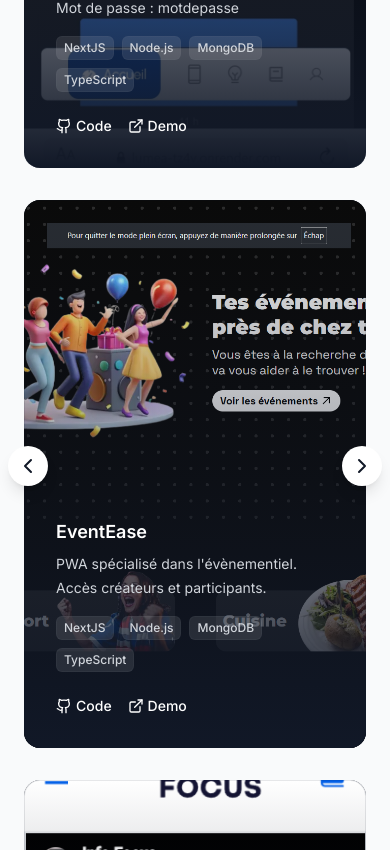
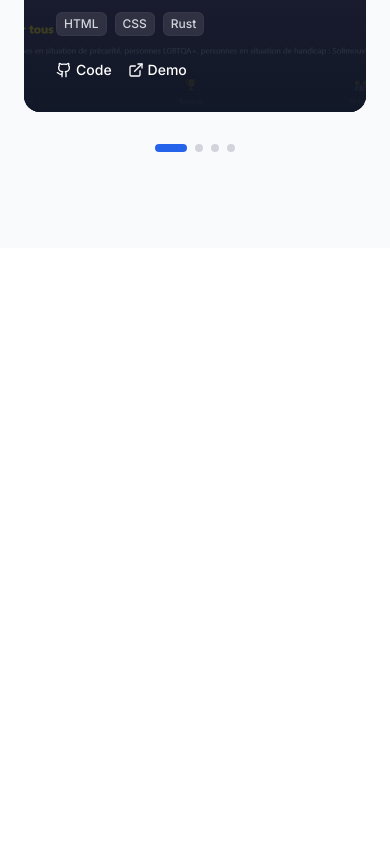
Before and after one commit to SebastienJLOPEZ/portefolio, a Next.js app: page / in a window 390 px wide. Shown: the part 2954-3804 px from the top of the page. After the commit the page ends 3202 px from the top, so only its background shows below. Built offline with nearby package versions, Linux system fonts and the light colour scheme.

Commit message:
Modified Mobile View of page | Changed CV.

```diff
--- a/src/components/FeaturedProjects.tsx
+++ b/src/components/FeaturedProjects.tsx
@@ -18,7 +18,18 @@ interface Project {
 export default function FeaturedProjects() {
   const [currentIndex, setCurrentIndex] = useState(0)
   const [projects] = useState<Project[]>(projectsData.sort((a, b) => b.id - a.id))
-  const itemsPerPage = 3
+  const [itemsPerPage, setItemsPerPage] = useState(3)
+
+  useEffect(() => {
+    const mq = window.matchMedia('(min-width: 1024px)')
+    const update = () => {
+      setItemsPerPage(mq.matches ? 3 : 1)
+      setCurrentIndex(0)
+    }
+    update()
+    mq.addEventListener('change', update)
+    return () => mq.removeEventListener('change', update)
+  }, [])
 
   const maxIndex = Math.max(0, projects.length - itemsPerPage)
 
@@ -33,7 +44,7 @@ export default function FeaturedProjects() {
   useEffect(() => {
     const interval = setInterval(() => {
       setCurrentIndex((prev) => (prev >= maxIndex ? 0 : prev + 1))
-    }, 5000)
+    }, 10000)
     return () => clearInterval(interval)
   }, [maxIndex])
 
@@ -72,11 +83,11 @@ export default function FeaturedProjects() {
           {/* Carrousel */}
           <div className="overflow-hidden">
             <div className="mx-auto max-w-2xl lg:max-w-none">
-              <div className="grid grid-cols-1 gap-8 lg:grid-cols-3">
+              <div className="                            grid grid-cols-1 gap-8 lg:grid-cols-3">
                 {visibleProjects.map((project) => (
                   <div
                     key={project.id}
-                    className="relative isolate flex flex-col justify-end overflow-hidden rounded-2xl bg-gray-900 px-8 pb-8 pt-80 sm:pt-48 lg:pt-80 transition-all duration-500"
+                                  className="relative isolate flex flex-col justify-end overflow-hidden rounded-2xl bg-gray-900 px-8 pb-8 pt-80 sm:pt-48 lg:pt-80 transition-all duration-500"
                   >
                     <img
                       src={getAssetPath(project.image)}
```
Also changed, not shown: 1 other file (tests, documents, lock files or other folders).
